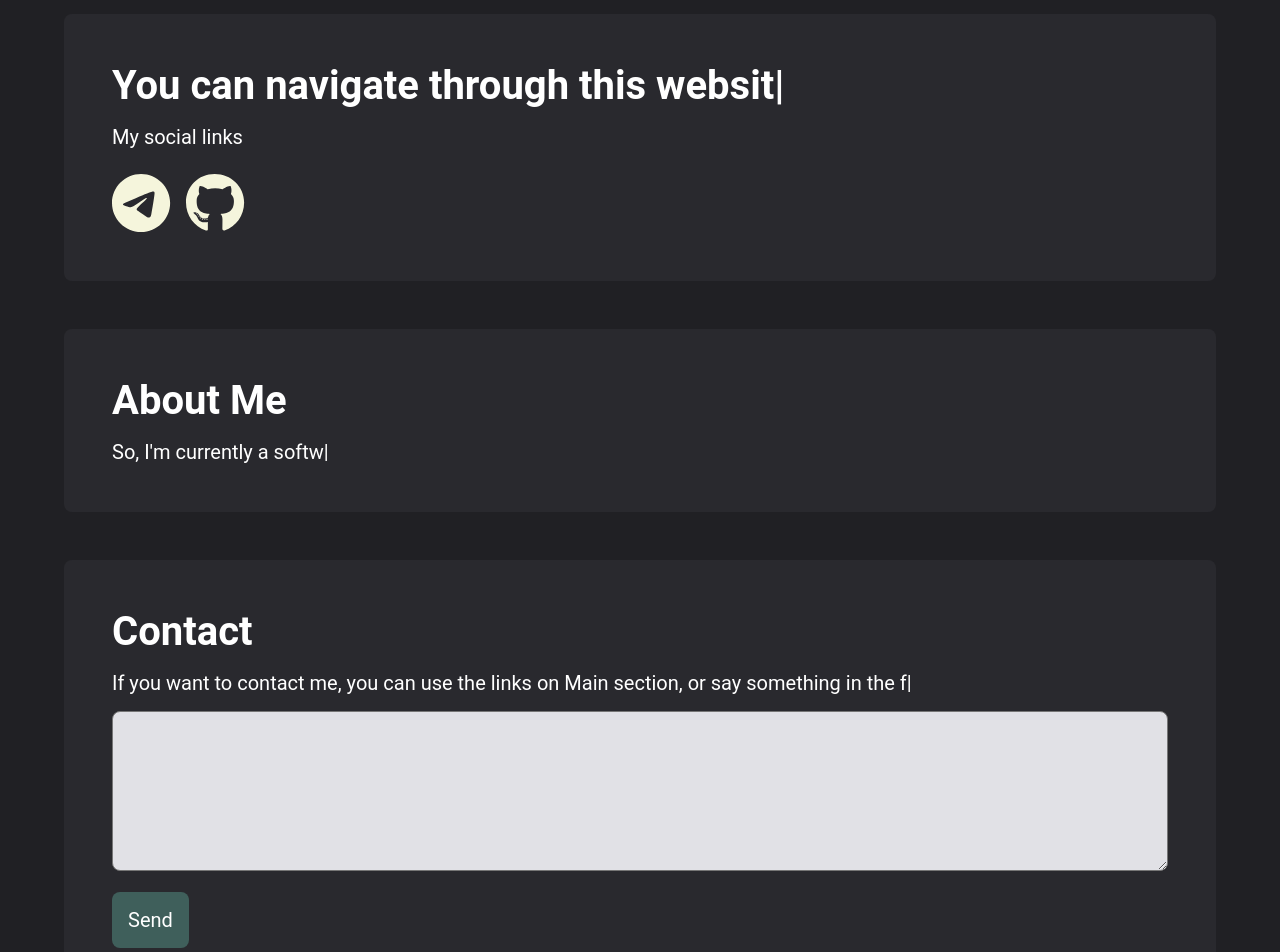
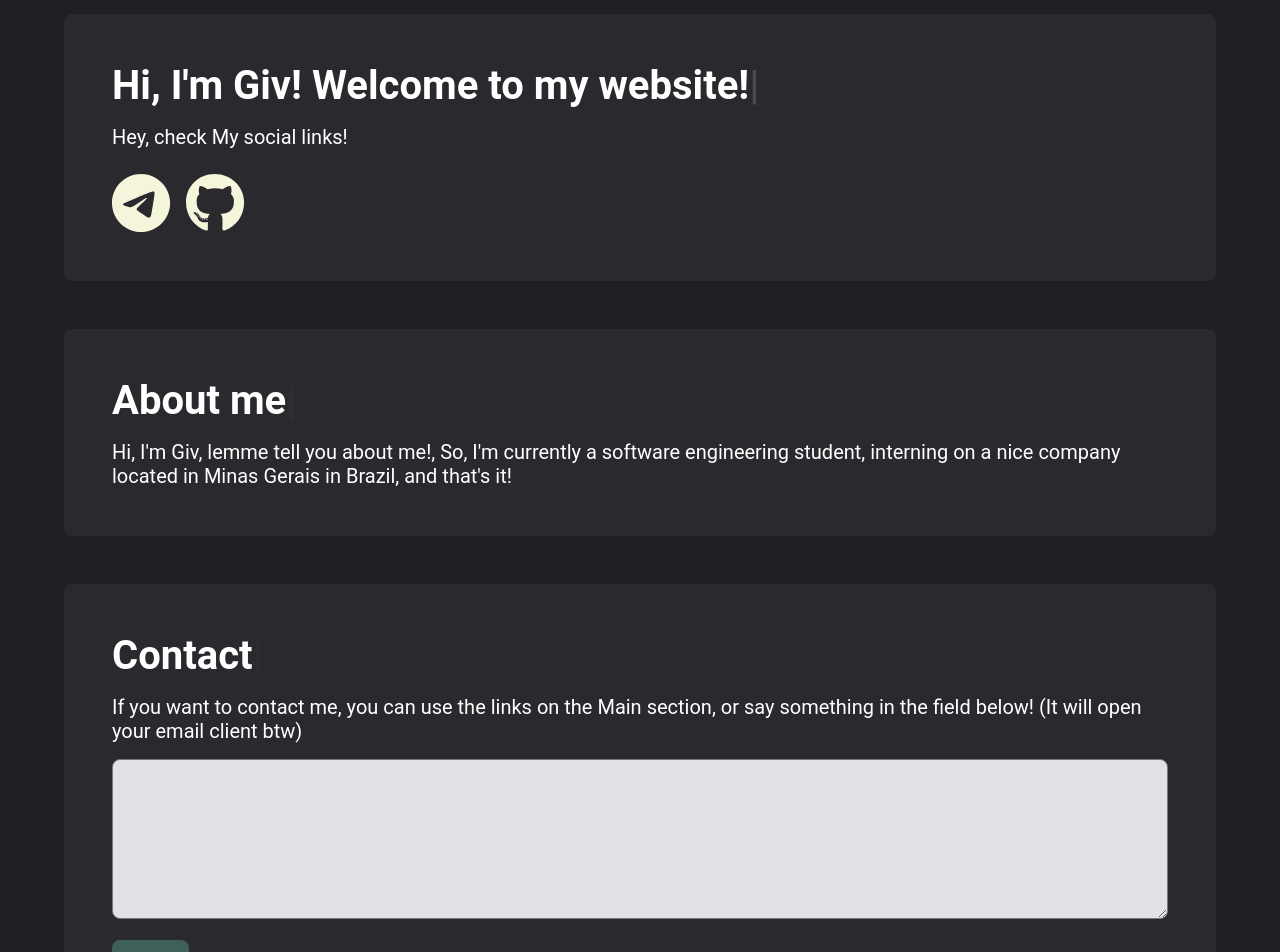
Before and after one commit to GiovaniFZ/my-website, a React (Vite) app: page /about in a window 1280 px wide. Shown: the part 120-1072 px from the top of the page. Built offline with nearby package versions, Linux system fonts and the light colour scheme.

Commit message:
chore: change some styles and improve too much animation

```diff
--- a/package.json
+++ b/package.json
@@ -14,6 +14,7 @@
     "@fortawesome/free-brands-svg-icons": "^6.7.2",
     "@fortawesome/react-fontawesome": "^0.2.2",
     "@types/node": "^22.10.5",
+    "dotenv": "^16.4.7",
     "fs": "^0.0.1-security",
     "lucide-react": "^0.469.0",
     "path": "^0.12.7",
--- a/src/pages/about/index.tsx
+++ b/src/pages/about/index.tsx
@@ -8,10 +8,10 @@ export default function About() {
 
   useEffect(() => {
     const typed = new Typed(typedElement.current, {
-      strings: ["Hi, I'm Giv, lemme tell you about me!", "So, I'm currently a software engineering student", "I'm also interning on a nice company located in Minas Gerais in Brazil", "And that's it!"],
+      strings: ["About me"],
       typeSpeed: 50,
       backSpeed: 25,
-      loop: true,
+      loop: false,
     });
 
     return () => {
@@ -21,9 +21,11 @@ export default function About() {
 
   return (
     <MainContainer>
-      <h1>About Me</h1>
+      <h1>
+        <span ref={typedElement} />
+      </h1>
       <Paragraph>
-        <span ref={typedElement} />
+      <span>Hi, I'm Giv, lemme tell you about me!, So, I'm currently a software engineering student, interning on a nice company located in Minas Gerais in Brazil, and that's it!</span>
       </Paragraph>
     </MainContainer>
   );
--- a/src/pages/contact/index.tsx
+++ b/src/pages/contact/index.tsx
@@ -1,14 +1,21 @@
-import { useEffect, useRef } from 'react';
+import { useEffect, useRef, useState } from 'react';
 import Typed from 'typed.js';
 import { Button, Paragraph, TextArea } from './styles';
 import { MainContainer } from '../../components/MainContent/styles';
 
 export default function Contact() {
   const typedElement = useRef(null);
+  const emailAddress = import.meta.env.VITE_GIV_EMAIL;
+  const [typedText, setTypedText] = useState('');
+
+  function handleSubmit() {
+    const mailToTrigger = 'mailto:' + emailAddress + '&subject=I visited your website!&body=' + typedText;
+    window.location.href = mailToTrigger
+  }
 
   useEffect(() => {
     const typed = new Typed(typedElement.current, {
-      strings: ["If you want to contact me, you can use the links on Main section, or say something in the field below!"],
+      strings: ["Contact"],
       typeSpeed: 50,
       backSpeed: 25,
       loop: false,
@@ -21,12 +28,16 @@ export default function Contact() {
 
   return (
     <MainContainer>
-      <h1>Contact</h1>
+      <h1>
+        <span ref={typedElement} />
+      </h1>
       <Paragraph>
-        <span ref={typedElement} />
+        <span>If you want to contact me, you can use the links on the Main section, or say something in the field below! (It will open your email client btw)</span>
       </Paragraph>
-      <TextArea />
-      <Button>Send</Button>
+      <form onSubmit={handleSubmit}>
+        <TextArea onChange={(e) => setTypedText(e.target.value)} />
+        <Button type='submit'>Send</Button>
+      </form>
     </MainContainer>
   );
 }
--- a/src/pages/contact/styles.ts
+++ b/src/pages/contact/styles.ts
@@ -12,7 +12,7 @@ export const TextArea = styled.textarea`
   padding: 1rem;
   border-radius: 8px;
   background: ${props => props.theme["gray-100"]};
-`
+`;
 
 export const Button = styled.button`
 all: unset;
--- a/src/pages/home/index.tsx
+++ b/src/pages/home/index.tsx
@@ -10,10 +10,10 @@ export default function Home() {
 
   useEffect(() => {
     const typed = new Typed(typedElement.current, {
-      strings: ["Hi, I'm Giv! Welcome to my website!", "You can navigate through this website by checking out the sections!"],
+      strings: ["Hi, I'm Giv! Welcome to my website!"],
       typeSpeed: 30,
       backSpeed: 50,
-      loop: true,
+      loop: false,
     });
 
     return () => {
@@ -27,7 +27,7 @@ export default function Home() {
         <span ref={typedElement} />
       </h1>
       <HomeLabel>
-        My social links
+        Hey, check My social links!
       </HomeLabel>
       <IconContainer>
         <IconLink href="https://t.me/@givfnz2" target="_blank" rel="noopener noreferrer">
```
Also changed, not shown: 2 other files (tests, documents, lock files or other folders).
